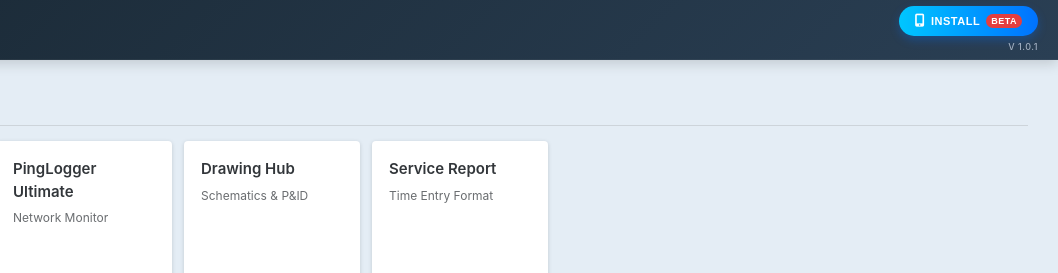
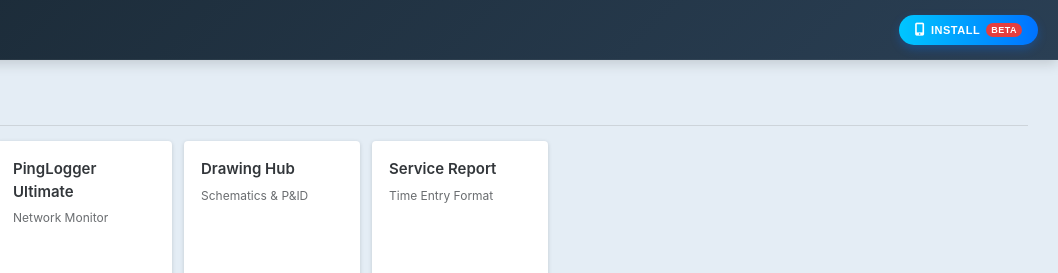
Before and after one commit to Automation3000/PWA, a plain HTML site: page index.html in a window 1280 px wide. Shown: the top 273 px of the page, 222-1280 px from the left. Drawn offline with Linux system fonts and the light colour scheme.

Commit message:
Refactor layout and update version display

```diff
--- a/index.html
+++ b/index.html
@@ -244,11 +244,10 @@
                 <img src="https://cdn.brandfetch.io/idYzxNpaam/w/400/h/400/theme/dark/icon.jpeg?c=1bxid64Mup7aczewSAYMX&t=1763636632146" class="fiori-logo-img" alt="Tabreed Logo">
                 <span class="fiori-header-title">Automation App</span>
             </div>
-            <div style="display: flex; flex-direction: column; align-items: flex-end; justify-content: center;">
+            <div style="display: flex; align-items: center; height: 100%;">
                 <button class="btn-install-small" onclick="startSmartInstall()">
                     <i class="fas fa-mobile-alt" style="margin-right: 6px; font-size: 13px;"></i> INSTALL <span class="beta-badge">BETA</span>
                 </button>
-                <span class="version-text" style="color: #a0aec0 !important; font-size: 9px !important; margin-top: 4px; letter-spacing: 0.5px;">V 1.0.1</span>
             </div>
         </header>
 
```
